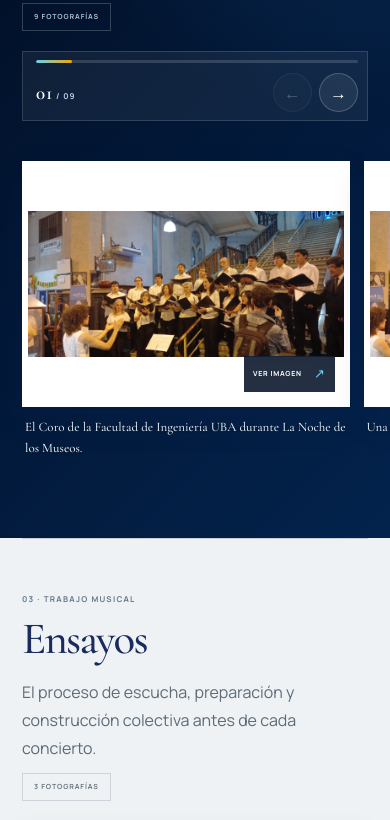
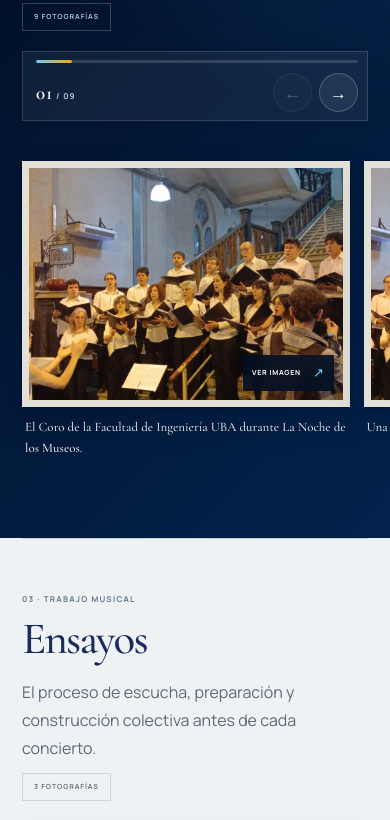
Before and after one commit to darobits/coro-fiuba-app-web, a Next.js app: page /archivo in a window 390 px wide. Shown: the part 2740-3560 px from the top of the page. Built offline with nearby package versions, Linux system fonts and the light colour scheme.

Commit message:
fix: normalize archive photo cards

```diff
--- a/app/archivo/ArchiveContent.tsx
+++ b/app/archivo/ArchiveContent.tsx
@@ -80,7 +80,7 @@ function MediaCard({ item, index, onOpen }: { item: Media; index: number; onOpen
   return (
     <button className={`media-card reveal-item media-${index % 4}`} onClick={() => onOpen(item)} aria-label={`Ampliar: ${item.title}`}>
       <span className="media-image">
-        <img src={item.url} alt={item.title} loading={index > 1 ? "lazy" : "eager"} style={{ objectPosition: item.focus || "center" }} />
+        <img src={item.url} alt={item.title} loading={index > 1 ? "lazy" : "eager"} style={{ objectPosition: item.focus || "center 58%" }} />
         <span className="media-expand" aria-hidden="true">Ver imagen <b>↗</b></span>
       </span>
       {item.caption && <small className="media-caption">{item.caption}</small>}
--- a/app/globals.css
+++ b/app/globals.css
@@ -352,31 +352,23 @@ h1 em, h2 em { color: var(--gold); font-weight: 400; }
 .agenda-aside > a:hover::before { transform:translateX(120%); }
 .agenda-aside > a:hover small { color:#40526a; }
 
-/* Archivo como pared de fotografías */
-.archive-mosaic { columns:3 280px; column-gap:clamp(18px,2.7vw,38px); }
-.archive-mosaic .media-card { margin-bottom:clamp(22px,3vw,42px); }
-.archive-mosaic .media-card:nth-child(3n+2) { padding:0 7% 0 2%; }
-.archive-mosaic .media-card:nth-child(4n) { padding:0 1% 0 9%; }
-.archive-mosaic .media-card:nth-child(5n) { padding:0 5%; }
-.archive-mosaic .media-image { border:7px solid rgba(246,241,230,.92); background:#07162d; box-shadow:0 14px 30px rgba(1,14,36,.2),0 2px 5px rgba(1,14,36,.16); transform:rotate(-.7deg); }
-.archive-mosaic .media-card:nth-child(even) .media-image { transform:rotate(.85deg); }
-.archive-mosaic .media-card:nth-child(3n) .media-image { transform:rotate(-1.15deg); }
-.archive-mosaic .media-card:hover .media-image { transform:rotate(0) translateY(-7px) scale(1.012); box-shadow:0 25px 48px rgba(1,14,36,.25); }
+/* Archivo como grilla uniforme de fotografías */
+.archive-mosaic { display:grid; grid-template-columns:repeat(3,minmax(0,1fr)); columns:auto; gap:clamp(28px,3vw,44px); }
+.archive-mosaic .media-card,
+.archive-mosaic .media-card:nth-child(n) { grid-column:auto; grid-row:auto; justify-self:stretch; width:100%; min-width:0; max-width:none; margin:0; padding:0; }
+.archive-mosaic .media-image,
+.archive-mosaic .media-card:nth-child(n) .media-image { aspect-ratio:4/3; border:7px solid rgba(246,241,230,.92); background:#07162d; box-shadow:0 14px 30px rgba(1,14,36,.2),0 2px 5px rgba(1,14,36,.16); transform:none; }
+.archive-mosaic .media-image img { display:block; width:100%; height:100%; object-fit:cover; object-position:center 58%; }
+.archive-mosaic .media-card:hover .media-image { transform:translateY(-7px) scale(1.012); box-shadow:0 25px 48px rgba(1,14,36,.25); }
 .archive-mosaic .media-caption { display:block; margin:13px 7px 0; color:#5f696d; font-family:var(--font-display); font-size:16px; line-height:1.35; }
 .collection-night .media-image { border-color:rgba(233,226,210,.88); }
-.collection-night .archive-mosaic { columns:2 360px; max-width:1040px; margin-inline:auto; }
 .collection-night .media-caption { color:#c3cfdb; }
-.collection-life .archive-mosaic { columns:3 280px; max-width:1280px; margin-inline:auto; }
-.collection-life .archive-mosaic .media-card:nth-child(2) { padding:6% 2% 0 8%; }
-.collection-life .archive-mosaic .media-card:nth-child(3) { padding:0 9% 0 1%; }
 .collection-life { padding-bottom:54px; }
 
 @media (max-width:850px) {
   .agenda-page { grid-template-columns:1fr; }
   .announcement-list article { grid-template-columns:46px minmax(0,1fr) minmax(170px,.4fr); }
-  .archive-mosaic { columns:2 245px; }
-  .collection-life .archive-mosaic { columns:2 260px; }
-  .collection-night .archive-mosaic { columns:2 245px; }
+  .archive-mosaic { grid-template-columns:repeat(2,minmax(0,1fr)); columns:auto; }
 }
 
 @media (max-width:620px) {
@@ -388,11 +380,7 @@ h1 em, h2 em { color: var(--gold); font-weight: 400; }
   .announcement-place { grid-column:2; padding:16px 0 0; border-top:1px solid rgba(3,29,63,.12); border-left:0; }
   .announcement-place > strong { font-size:25px; }
   .agenda-aside { padding:30px 24px; }
-  .archive-mosaic,.collection-life .archive-mosaic { columns:1; }
-  .collection-night .archive-mosaic { columns:1; }
-  .archive-mosaic .media-card,.archive-mosaic .media-card:nth-child(3n+2),.archive-mosaic .media-card:nth-child(4n),.archive-mosaic .media-card:nth-child(5n),.collection-life .archive-mosaic .media-card:nth-child(2),.collection-life .archive-mosaic .media-card:nth-child(3) { margin-bottom:34px; padding:0; }
-  .archive-mosaic .media-card:nth-child(even) { width:94%; margin-left:auto; }
-  .archive-mosaic .media-card:nth-child(3n) { width:91%; }
+  .archive-mosaic { grid-template-columns:1fr; columns:auto; }
 }
 
 /* Historia ampliada del Coro */
@@ -699,8 +687,7 @@ h1 em, h2 em { color: var(--gold); font-weight: 400; }
 .archive-mosaic .media-image img {
   width:100%;
   height:100%;
-  object-fit:contain;
-  object-position:center;
+  object-fit:cover;
 }
 .collection-night .archive-mosaic .media-image {
   background:radial-gradient(circle at 50% 42%,#12466e 0%,#0b294d 48%,#020b1c 100%);
```
